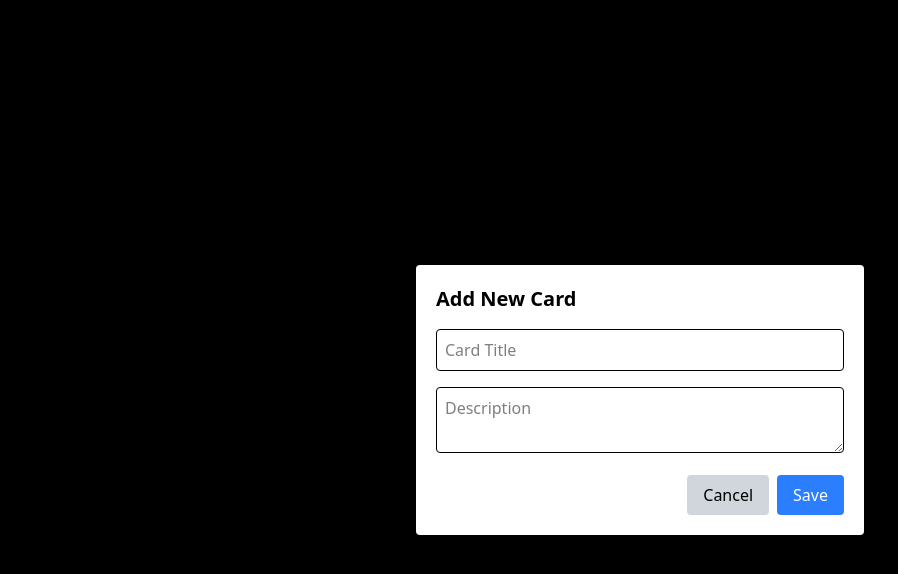
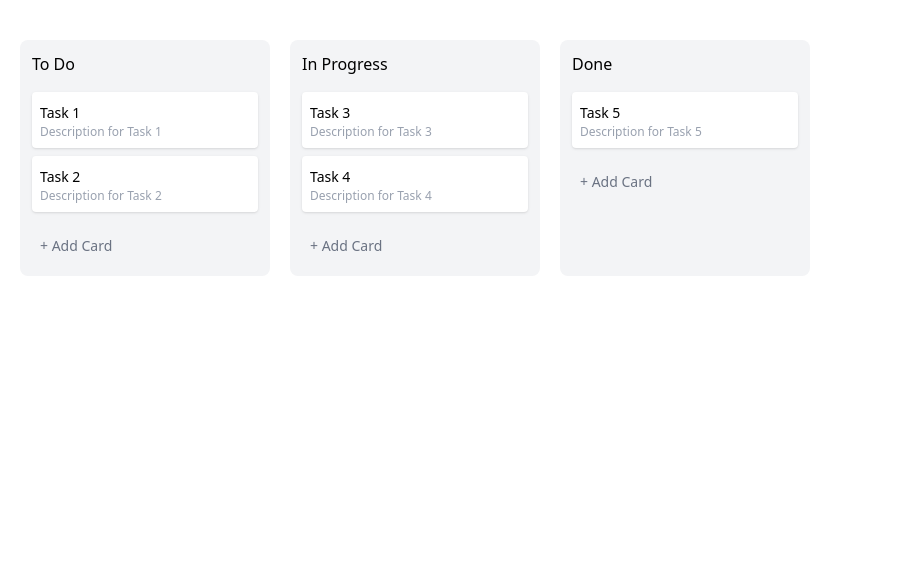
Before and after one commit to MartinLunaAguado/Trello-Clon, a Vue app: page / in a window 1280 px wide. Shown: the top 574 px of the page, without its empty margins (0-898 px from the left). Built offline with nearby package versions, Linux system fonts and the light colour scheme.

Commit message:
Open, Focus,Close => Modal Dialog

```diff
--- a/src/App.vue
+++ b/src/App.vue
@@ -1,5 +1,6 @@
 <script setup lang="ts">
-import {reactive} from 'vue'
+import {reactive, ref} from 'vue'
+
 import Draggable from 'vuedraggable'
 // import Parent from '@/components/ParentVue.vue'
 import ModalDialog from '@/components/ModalDialog.vue'
@@ -28,6 +29,20 @@
     cards: [{ id: 5, title: 'Task 5', description: 'Description for Task 5' }]
   }
 ])
+
+const isModalOpen = ref(false)
+
+const openModal = () => {
+  isModalOpen.value = true
+}
+
+const closeModal = () => {
+  isModalOpen.value = false
+}
+
+
+
+
 </script>
 
 
@@ -46,10 +61,12 @@
             </div>
           </template>
         </Draggable>
+         <button class="w-full bg-transparent rounded hover:bg-white text-gray-500 p-2 text-left mt-2 text-sm font-medium" @click="openModal"> + Add Card </button>
         </div>
     </div>
         <!-- <Parent /> -->
-    <ModalDialog />
+    <ModalDialog :is-open="isModalOpen" @close="closeModal" />
+
 
   </main>
 </template>
--- a/src/components/ModalDialog.vue
+++ b/src/components/ModalDialog.vue
@@ -1,16 +1,34 @@
 <script lang="ts" setup>
+import { ref, watch } from 'vue';
+
+const props = defineProps<{
+  isOpen: boolean
+}>()
+const emit = defineEmits<{
+  (e: 'close'): void
+}>()
+const titleInput = ref<HTMLInputElement | null>(null)
+
+watch(() => props.isOpen, (isOpen) => {
+  if (isOpen) {
+    setTimeout(() => titleInput.value?.focus(), 0)
+  }
+})
+
+//ctrl + q para cerrar el Modal Dialog
 </script>
 
 <template>
-  <div class="fixed inset-0 bg-black bg-opacity-10 flex items-center justify-center" role="dialog" aria-modal="true">
+ <div v-if="isOpen" @keydown.ctrl.q="emit('close')"
+  class="fixed inset-0 bg-opacity-15 bg-black flex items-center justify-center" role="dialog" aria-modal="true">
     <div class="bg-white p-5 rounded max-w-md w-full">
       <h2 class="text-xl font-bold mb-4">Add New Card</h2>
-      <input type="text" placeholder="Card Title" aria-label="Card Title" class="w-full p-2 mb-4 border rounded" />
+      <input type="text" placeholder="Card Title" aria-label="Card Title" class="w-full p-2 mb-4 border rounded" ref="titleInput" />
       <textarea class="w-full p-2 mb-4 border rounded" placeholder="Description" aria-label="Card Description"></textarea>
 
       <div class="flex justify-end gap-2">
-        <button class="bg-gray-300 hover:bg-gray-200 text-black px-4 py-2 rounded">Cancel</button>
-        <button class="bg-blue-500 hover:bg-blue-600 text-white px-4 py-2 rounded">Save</button>
+        <button class="bg-gray-300 hover:bg-gray-200 text-black px-4 py-2 rounded" @click="emit('close')">Cancel</button>
+        <button class="bg-blue-500 hover:bg-blue-600 text-white px-4 py-2 rounded" @click="emit('close')">Save</button>
       </div>
     </div>
   </div>
```
